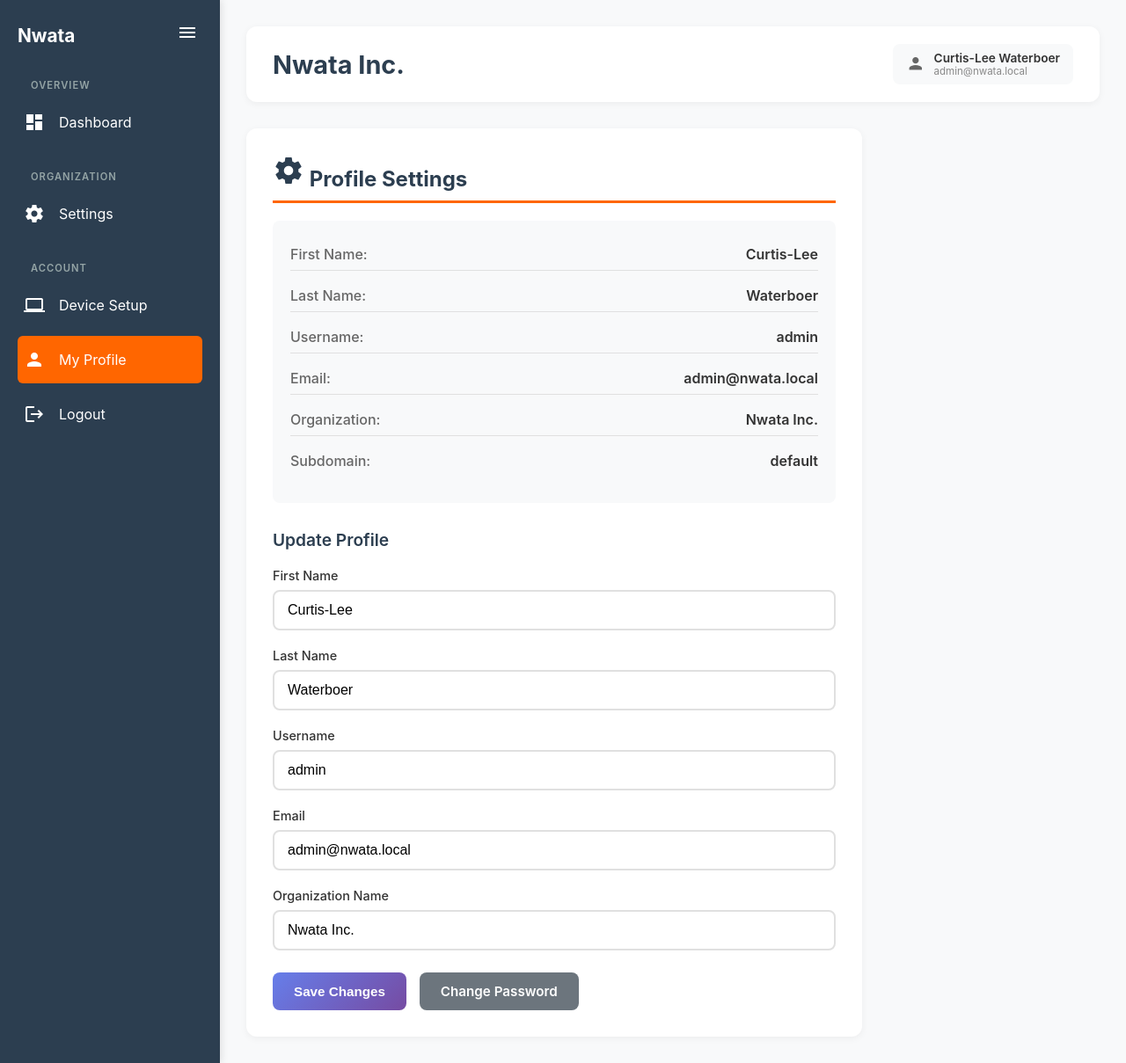
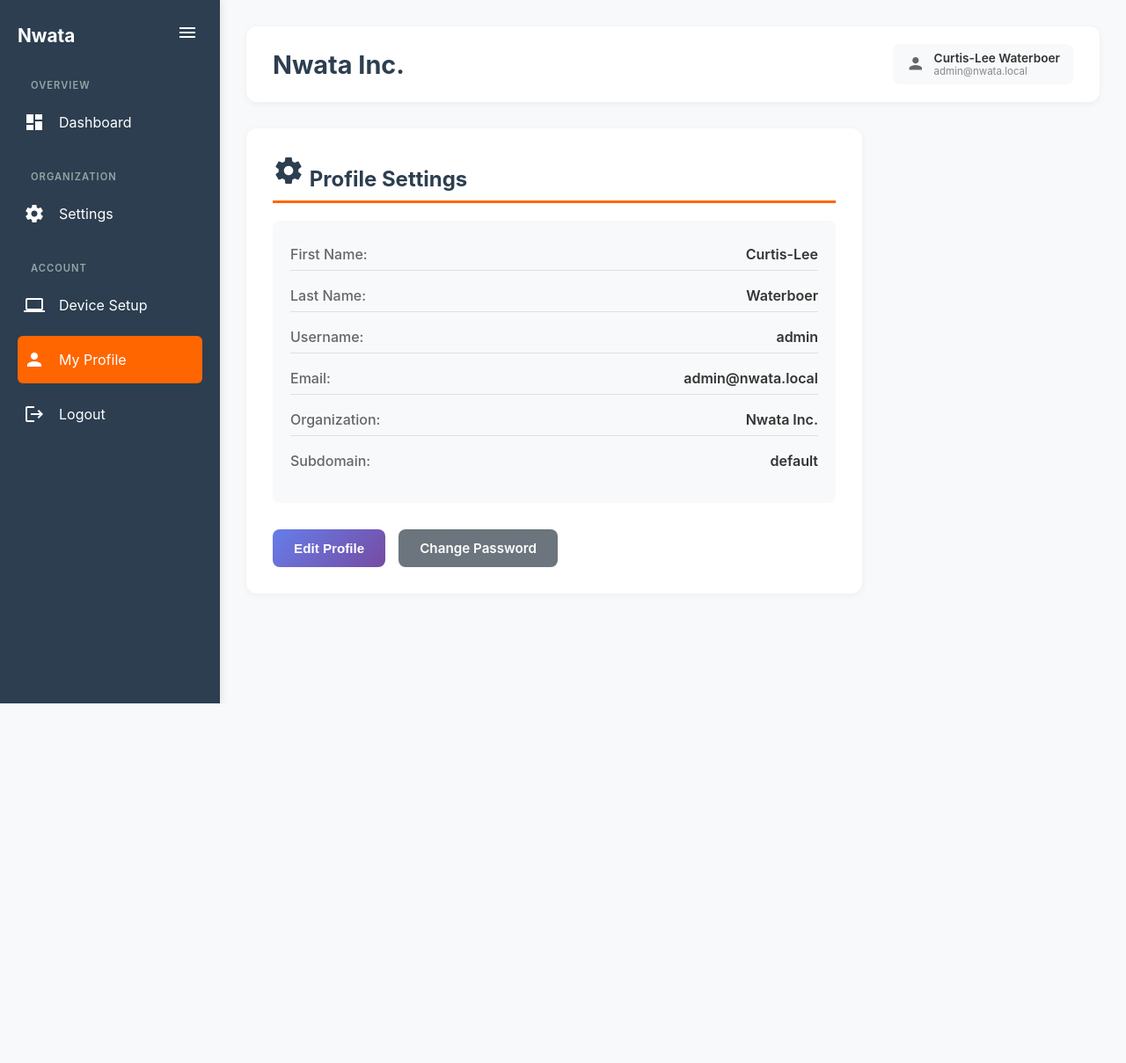
Before and after one commit to cwaterboer/django-nwata, a Django app: page /dashboard/profile/ in a window 1280 px wide. Shown: the whole page at 88% size. After the commit the page ends 800 px from the top, so only its background shows below. Run offline with Django 5.2, Linux system fonts and the light colour scheme; a user stored in the database is signed in; data comes from the database, SQL or seed files in the repository.

Commit message:
Consolidate profile page: inline edit mode with toggle buttons, email uneditable

```diff
--- a/nwata_web/nwata_web/templates/dashboard/profile.html
+++ b/nwata_web/nwata_web/templates/dashboard/profile.html
@@ -144,9 +144,27 @@ button, .btn {
     color: white;
 }
 
-.btn-secondary:hover {
-    background: #5a6268;
-    transform: translateY(-2px);
+.value-container {
+    flex: 1;
+    text-align: right;
+}
+
+.edit-group {
+    text-align: left;
+}
+
+.edit-group input {
+    width: 100%;
+    padding: 8px 15px;
+    border: 2px solid #e0e0e0;
+    border-radius: 8px;
+    font-size: 1em;
+    transition: border-color 0.3s;
+}
+
+.edit-group input:focus {
+    outline: none;
+    border-color: #667eea;
 }
 </style>
 {% endblock %}
@@ -173,44 +191,17 @@ button, .btn {
     </div>
     {% endif %}
 
-    <!-- Current Info Card -->
+    <!-- Profile Form -->
+    <form method="post" id="profile-form">
+        {% csrf_token %}
+
+        <!-- Info Card / Edit Form -->
         <div class="info-card">
             <div class="info-row">
                 <span class="info-label">First Name:</span>
-            <span class="info-value">{{ user.first_name|default:"Not set" }}</span>
-        </div>
-        <div class="info-row">
-            <span class="info-label">Last Name:</span>
-            <span class="info-value">{{ user.last_name|default:"Not set" }}</span>
-        </div>
-        <div class="info-row">
-            <span class="info-label">Username:</span>
-            <span class="info-value">{{ user.username }}</span>
-        </div>
-        <div class="info-row">
-            <span class="info-label">Email:</span>
-            <span class="info-value">{{ user.email }}</span>
-        </div>
-        {% if org %}
-        <div class="info-row">
-            <span class="info-label">Organization:</span>
-            <span class="info-value">{{ org.name }}</span>
-        </div>
-        <div class="info-row">
-            <span class="info-label">Subdomain:</span>
-            <span class="info-value">{{ org.subdomain }}</span>
-        </div>
-        {% endif %}
-    </div>
-
-    <!-- Update Profile Form -->
-    <div class="form-section">
-        <div class="section-subtitle">Update Profile</div>
-        <form method="post">
-            {% csrf_token %}
-
-            <div class="form-group">
-                <label for="id_first_name">First Name</label>
+                <div class="value-container">
+                    <span class="info-value display-value">{{ user.first_name|default:"Not set" }}</span>
+                    <div class="edit-group" style="display:none;">
                         {{ form.first_name }}
                         {% if form.first_name.errors %}
                             <ul class="errorlist">
@@ -220,9 +211,13 @@ button, .btn {
                             </ul>
                         {% endif %}
                     </div>
-
-            <div class="form-group">
-                <label for="id_last_name">Last Name</label>
+                </div>
+            </div>
+            <div class="info-row">
+                <span class="info-label">Last Name:</span>
+                <div class="value-container">
+                    <span class="info-value display-value">{{ user.last_name|default:"Not set" }}</span>
+                    <div class="edit-group" style="display:none;">
                         {{ form.last_name }}
                         {% if form.last_name.errors %}
                             <ul class="errorlist">
@@ -232,9 +227,13 @@ button, .btn {
                             </ul>
                         {% endif %}
                     </div>
-
-            <div class="form-group">
-                <label for="id_username">Username</label>
+                </div>
+            </div>
+            <div class="info-row">
+                <span class="info-label">Username:</span>
+                <div class="value-container">
+                    <span class="info-value display-value">{{ user.username }}</span>
+                    <div class="edit-group" style="display:none;">
                         {{ form.username }}
                         {% if form.username.errors %}
                             <ul class="errorlist">
@@ -244,21 +243,18 @@ button, .btn {
                             </ul>
                         {% endif %}
                     </div>
-
-            <div class="form-group">
-                <label for="id_email">Email</label>
-                {{ form.email }}
-                {% if form.email.errors %}
-                    <ul class="errorlist">
-                        {% for error in form.email.errors %}
-                        <li>{{ error }}</li>
-                        {% endfor %}
-                    </ul>
-                {% endif %}
                 </div>
-
-            <div class="form-group">
-                <label for="id_organization_name">Organization Name</label>
+            </div>
+            <div class="info-row">
+                <span class="info-label">Email:</span>
+                <span class="info-value">{{ user.email }}</span>
+            </div>
+            {% if org %}
+            <div class="info-row">
+                <span class="info-label">Organization:</span>
+                <div class="value-container">
+                    <span class="info-value display-value">{{ org.name }}</span>
+                    <div class="edit-group" style="display:none;">
                         {{ form.organization_name }}
                         {% if form.organization_name.errors %}
                             <ul class="errorlist">
@@ -268,12 +264,64 @@ button, .btn {
                             </ul>
                         {% endif %}
                     </div>
+                </div>
+            </div>
+            <div class="info-row">
+                <span class="info-label">Subdomain:</span>
+                <span class="info-value">{{ org.subdomain }}</span>
+            </div>
+            {% endif %}
+        </div>
 
         <div class="btn-group">
-                <button type="submit" class="btn-primary">Save Changes</button>
+            <button type="button" id="edit-btn" class="btn-primary">Edit Profile</button>
+            <button type="submit" id="save-btn" class="btn-primary" style="display:none;">Save Changes</button>
             <a href="{% url 'change_password' %}" class="btn btn-secondary">Change Password</a>
+            <button type="button" id="cancel-btn" class="btn-secondary" style="display:none;">Cancel</button>
         </div>
     </form>
 </div>
-</div>
+
+<script>
+document.addEventListener('DOMContentLoaded', function() {
+    const editBtn = document.getElementById('edit-btn');
+    const saveBtn = document.getElementById('save-btn');
+    const cancelBtn = document.getElementById('cancel-btn');
+    const displayValues = document.querySelectorAll('.display-value');
+    const editGroups = document.querySelectorAll('.edit-group');
+    const form = document.getElementById('profile-form');
+
+    // Store original values for cancel
+    let originalValues = {};
+    editGroups.forEach(group => {
+        const input = group.querySelector('input');
+        if (input) {
+            originalValues[input.name] = input.value;
+        }
+    });
+
+    editBtn.addEventListener('click', function() {
+        displayValues.forEach(span => span.style.display = 'none');
+        editGroups.forEach(group => group.style.display = 'block');
+        editBtn.style.display = 'none';
+        saveBtn.style.display = 'inline-block';
+        cancelBtn.style.display = 'inline-block';
+    });
+
+    cancelBtn.addEventListener('click', function() {
+        displayValues.forEach(span => span.style.display = 'inline');
+        editGroups.forEach(group => group.style.display = 'none');
+        editBtn.style.display = 'inline-block';
+        saveBtn.style.display = 'none';
+        cancelBtn.style.display = 'none';
+        // Reset values
+        editGroups.forEach(group => {
+            const input = group.querySelector('input');
+            if (input && originalValues[input.name] !== undefined) {
+                input.value = originalValues[input.name];
+            }
+        });
+    });
+});
+</script>
 {% endblock %}
```
Lines whose indentation alone changed are shown as unchanged.
